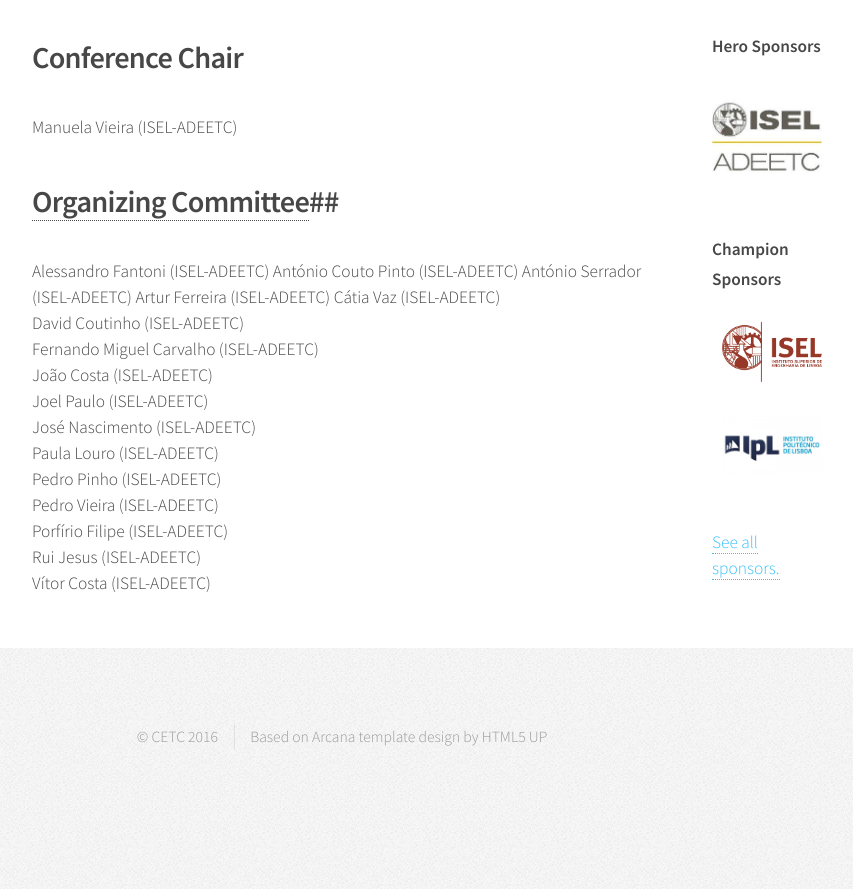
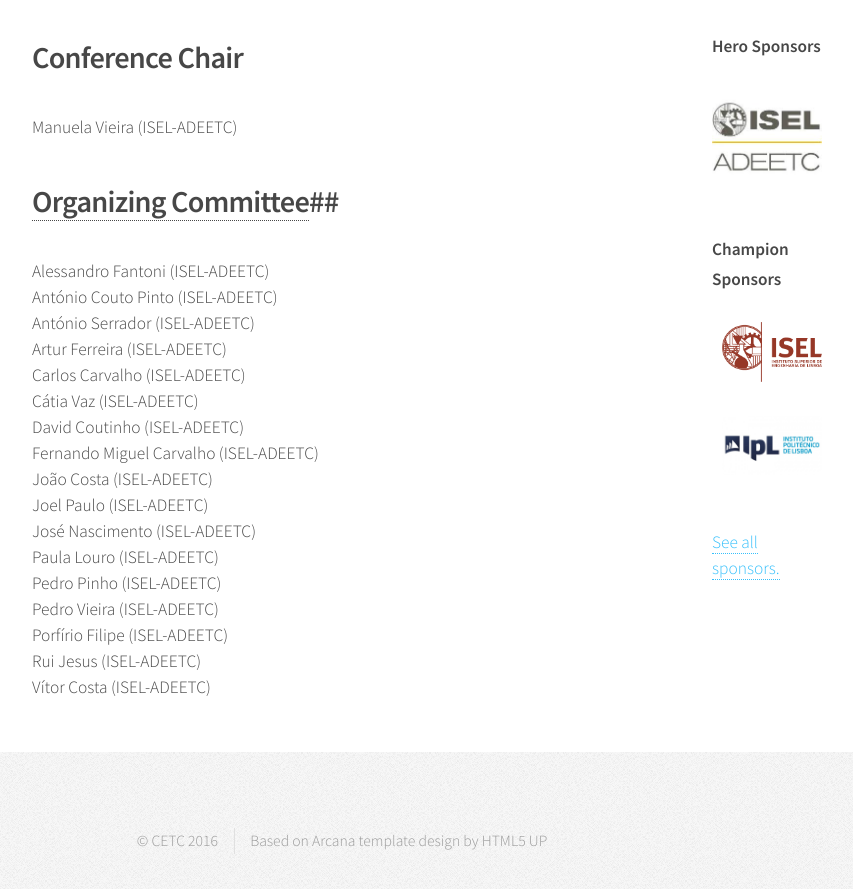
Before and after one commit to cetc2016/cetc2016.github.io, a Jekyll site: the page built from program.md, in a window 1280 px wide and 900 px high, scrolled down 564 px. Shown: the top 889 px of the window, without its empty margins (298-1151 px from the left). Built offline with Jekyll 4.4.1, drawn with Linux system fonts in a browser that asks for light colours; before the commit the page ends 1397 px from its top, so only the background shows below that.

Commit message:
Fix committee. One member per line.

```diff
--- a/program.md
+++ b/program.md
@@ -14,6 +14,7 @@
 António Couto Pinto (ISEL-ADEETC)
 António Serrador (ISEL-ADEETC)
 Artur Ferreira (ISEL-ADEETC)
+Carlos Carvalho (ISEL-ADEETC)
 Cátia Vaz (ISEL-ADEETC)
 David Coutinho (ISEL-ADEETC)
 Fernando Miguel Carvalho (ISEL-ADEETC)
```
